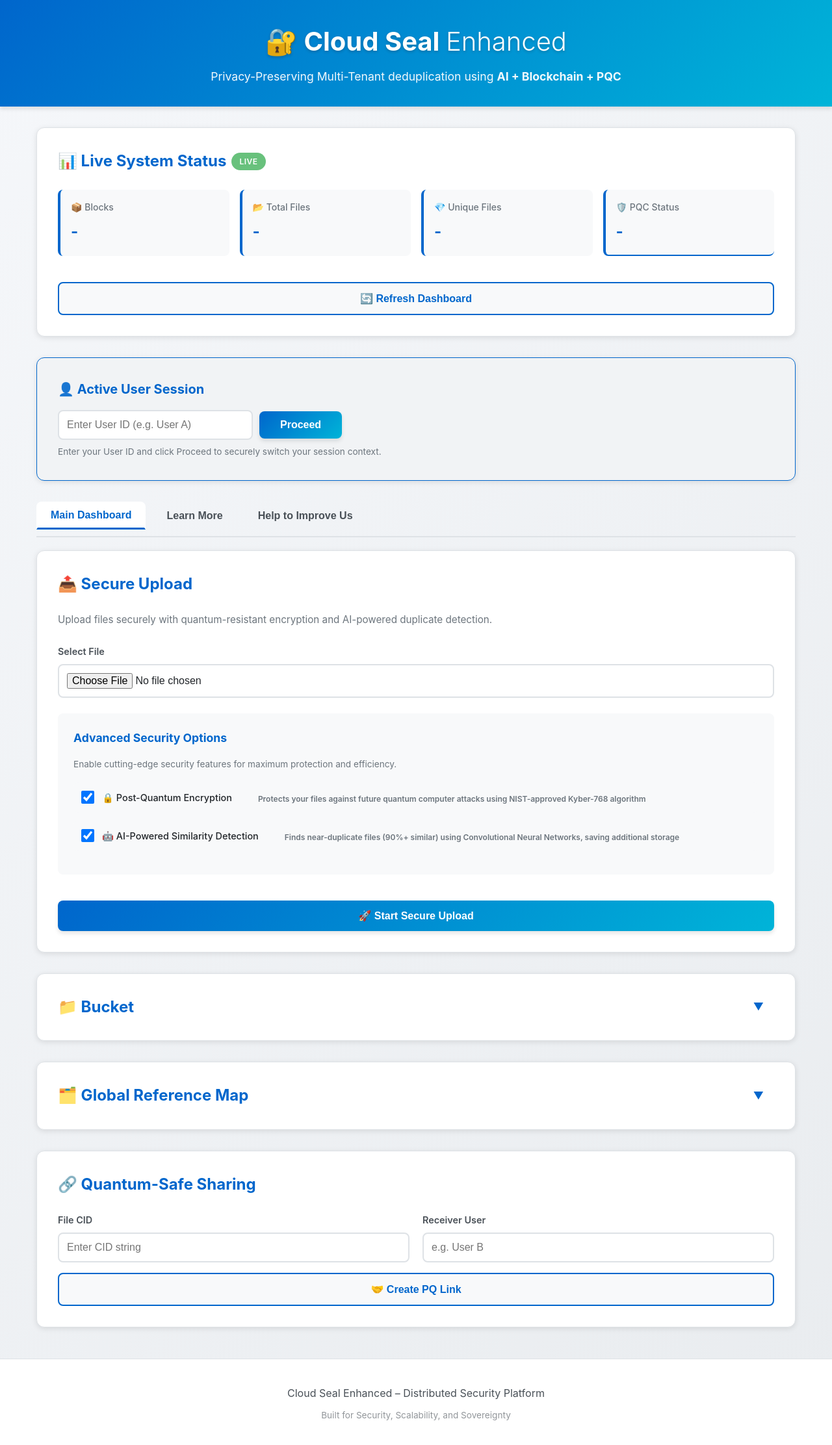
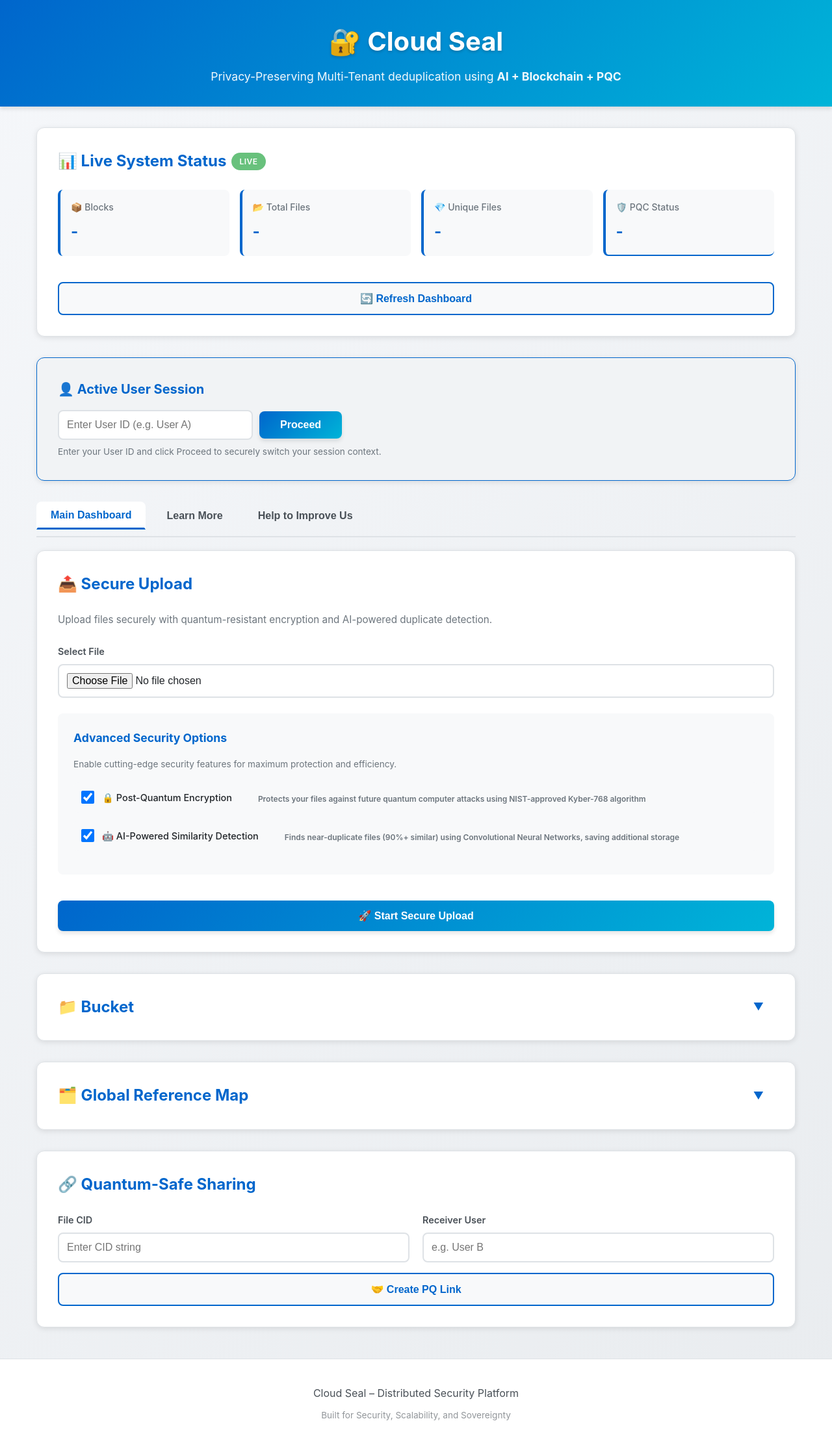
Before and after one commit to VihangiPatterson/Cloud-Seal, a plain HTML site: page frontend/index.html in a window 1280 px wide. Shown: the whole page at 65% size. Drawn offline with Linux system fonts and the light colour scheme; files that its build step writes are made by us from their sources; no server answers; files whose address does not match are found by name.

```diff
--- a/frontend/index.html
+++ b/frontend/index.html
@@ -4,7 +4,7 @@
 <head>
   <meta charset="UTF-8" />
   <meta name="viewport" content="width=device-width, initial-scale=1.0" />
-  <title>Cloud Seal Enhanced – Secure Deduplication</title>
+  <title>Cloud Seal – Secure Deduplication</title>
   <link rel="stylesheet" href="frontend/style.css" />
   <script>
     // Enforce Trailing Slash (Critical for Choreo relative paths)
@@ -17,7 +17,7 @@
 <body>
 
   <header>
-    <h1>🔐 Cloud Seal <span style="font-weight: 300;">Enhanced</span></h1>
+    <h1>🔐 Cloud Seal</h1>
     <p>Privacy-Preserving Multi-Tenant deduplication using <b>AI + Blockchain + PQC</b></p>
   </header>
 
@@ -215,7 +215,7 @@
   </main>
 
   <footer>
-    <p>Cloud Seal Enhanced – Distributed Security Platform</p>
+    <p>Cloud Seal – Distributed Security Platform</p>
     <p style="font-size: 0.85em; margin-top: 10px; opacity: 0.6;">Built for Security, Scalability, and Sovereignty</p>
   </footer>
 
```
